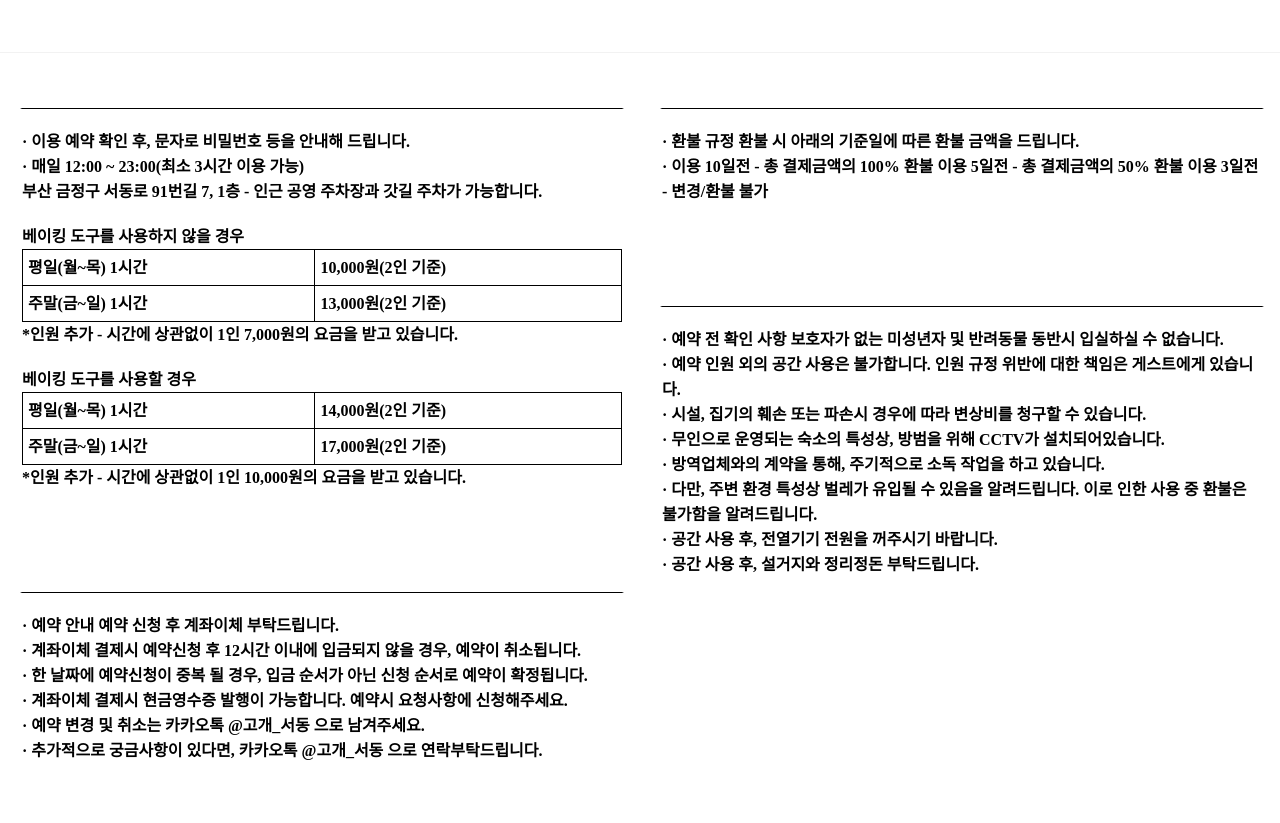
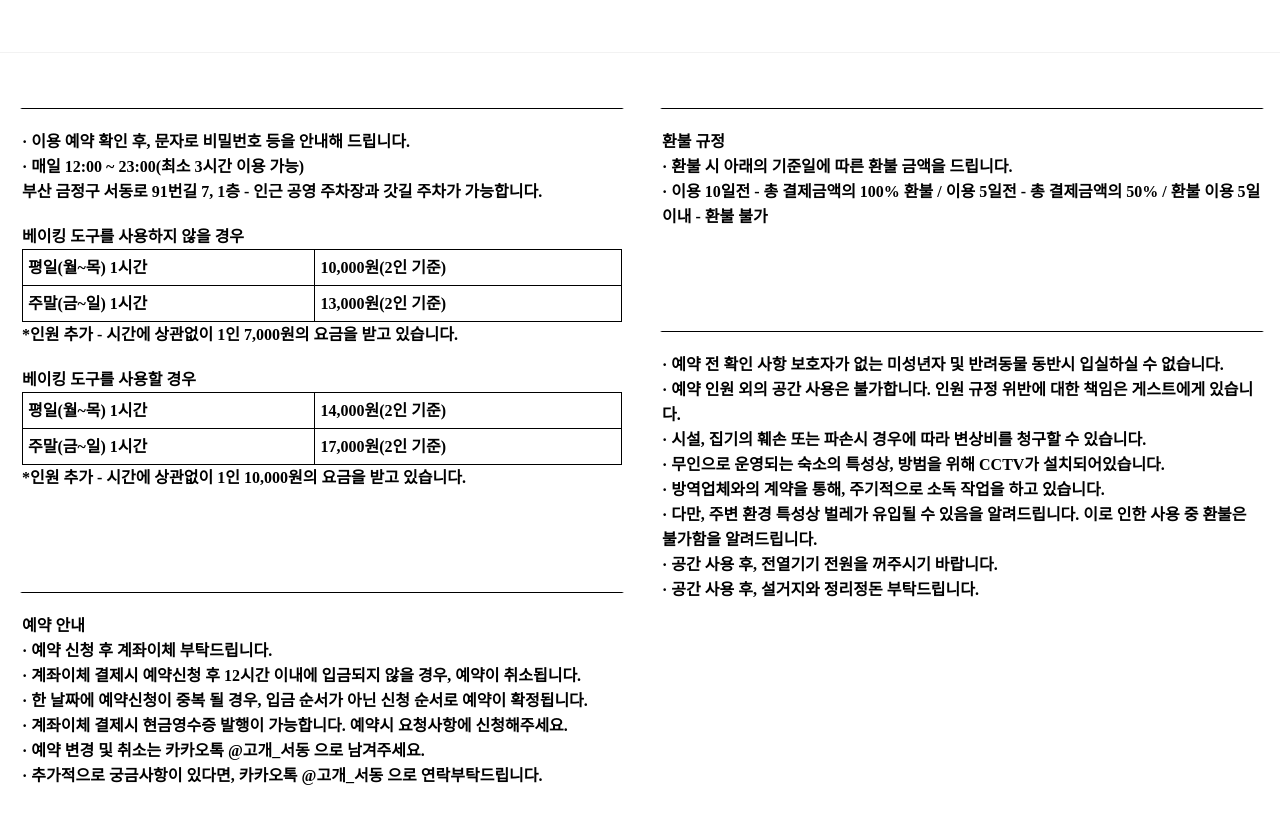
Before and after one commit to yoojat/gogaeseadong, a Next.js app: page /inquery in a window 1280 px wide. Shown: the part 900-1723 px from the top of the page. Built offline with nearby package versions, Linux system fonts and the light colour scheme.

Commit message:
이용문의 텍스트 수정

```diff
--- a/pages/inquery.tsx
+++ b/pages/inquery.tsx
@@ -138,7 +138,8 @@ const Inquery = () => {
           </ReservationContentRow>
           <ReservationContentRow>
             <ul>
-              <li>· 예약 안내 예약 신청 후 계좌이체 부탁드립니다.</li>
+              <li>예약 안내</li>
+              <li>· 예약 신청 후 계좌이체 부탁드립니다.</li>
               <li>
                 · 계좌이체 결제시 예약신청 후 12시간 이내에 입금되지 않을 경우,
                 예약이 취소됩니다.
@@ -164,12 +165,11 @@ const Inquery = () => {
         <ReservationContentCol>
           <ReservationContentRow>
             <ul>
+              <li>환불 규정</li>
+              <li>· 환불 시 아래의 기준일에 따른 환불 금액을 드립니다.</li>
               <li>
-                · 환불 규정 환불 시 아래의 기준일에 따른 환불 금액을 드립니다.
-              </li>
-              <li>
-                · 이용 10일전 - 총 결제금액의 100% 환불 이용 5일전 - 총
-                결제금액의 50% 환불 이용 3일전 - 변경/환불 불가
+                · 이용 10일전 - 총 결제금액의 100% 환불 / 이용 5일전 - 총
+                결제금액의 50% / 환불 이용 5일이내 - 환불 불가
               </li>
             </ul>
           </ReservationContentRow>
```
